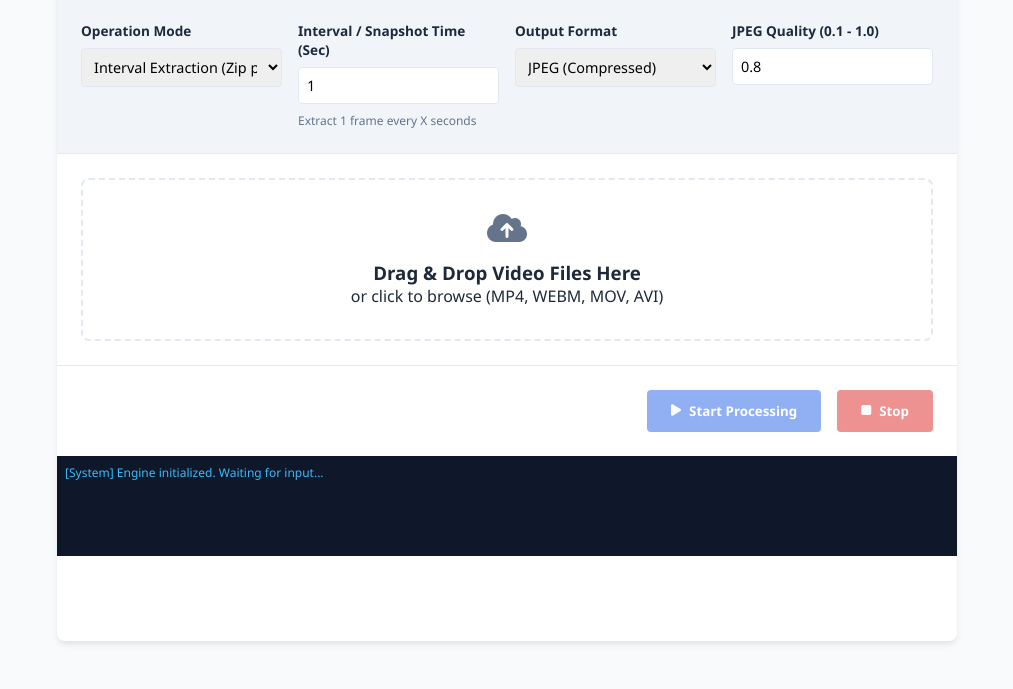
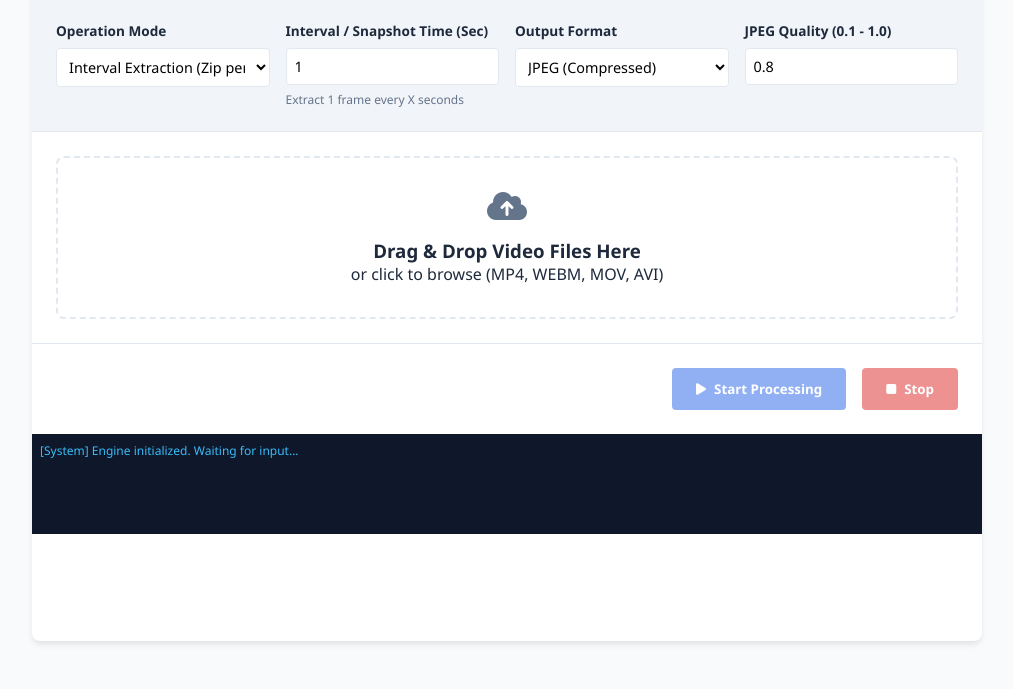
Before and after one commit to xsblack404/VTI, a plain HTML site: page index.html in a window 1280 px wide. Shown: the part 111-800 px from the top of the page, without its empty margins (133-1146 px from the left). Drawn offline with nearby package versions, Linux system fonts and the light colour scheme; a script that the page names is missing.

Commit message:
Update style.css

```diff
--- a/style.css
+++ b/style.css
@@ -30,7 +30,7 @@ body {
 .app-container {
     background: var(--surface);
     width: 100%;
-    max-width: 900px;
+    max-width: 950px; /* Increased slightly for 4 columns */
     border-radius: var(--radius);
     box-shadow: var(--shadow);
     display: flex;
@@ -80,7 +80,7 @@ header {
     padding: 1.5rem;
     background: #f1f5f9;
     display: grid;
-    grid-template-columns: repeat(auto-fit, minmax(200px, 1fr));
+    grid-template-columns: repeat(auto-fit, minmax(180px, 1fr));
     gap: 1rem;
     border-bottom: 1px solid var(--border);
 }
@@ -94,6 +94,7 @@ header {
 .control-group label {
     font-size: 0.85rem;
     font-weight: 600;
+    white-space: nowrap;
 }
 
 .control-group input, .control-group select {
@@ -101,11 +102,13 @@ header {
     border: 1px solid var(--border);
     border-radius: 4px;
     font-size: 0.9rem;
+    background: white;
 }
 
 .control-group small {
     font-size: 0.75rem;
     color: var(--text-light);
+    line-height: 1.2;
 }
 
 /* Dropzone */
```
